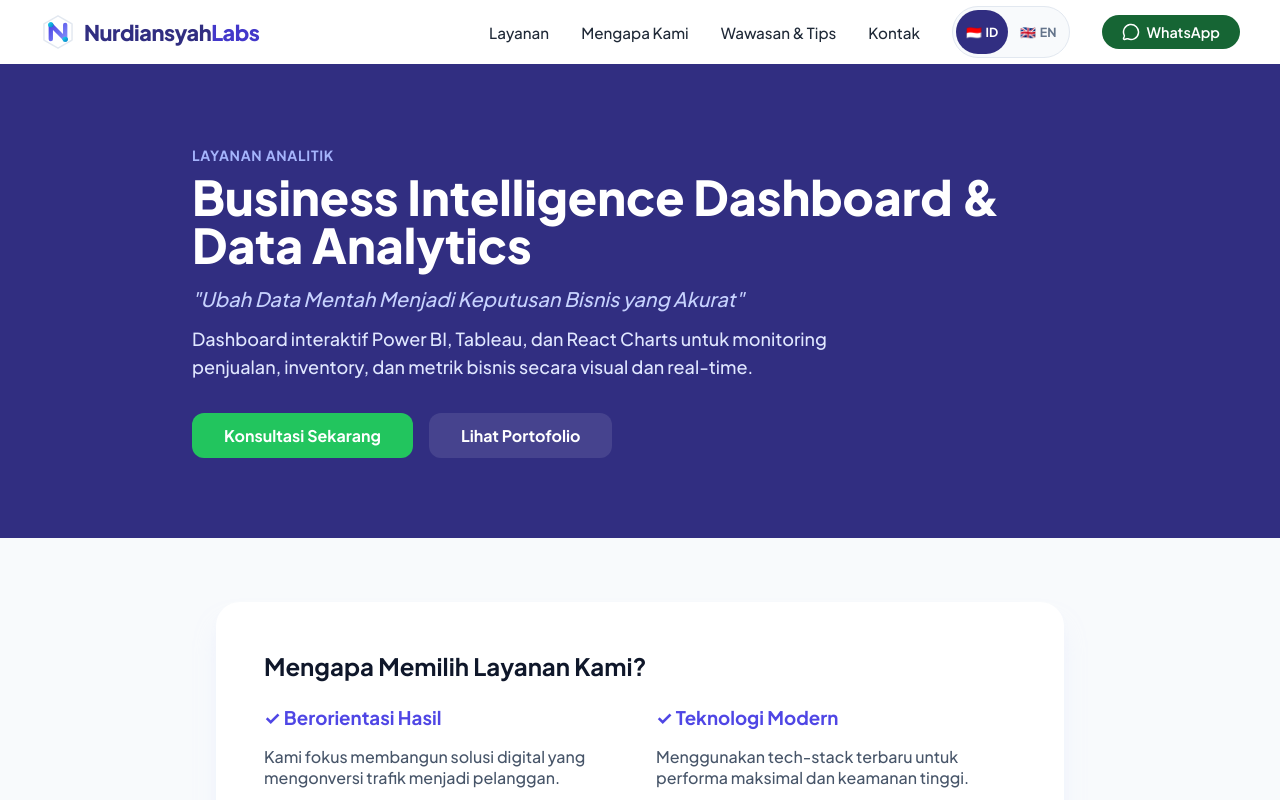
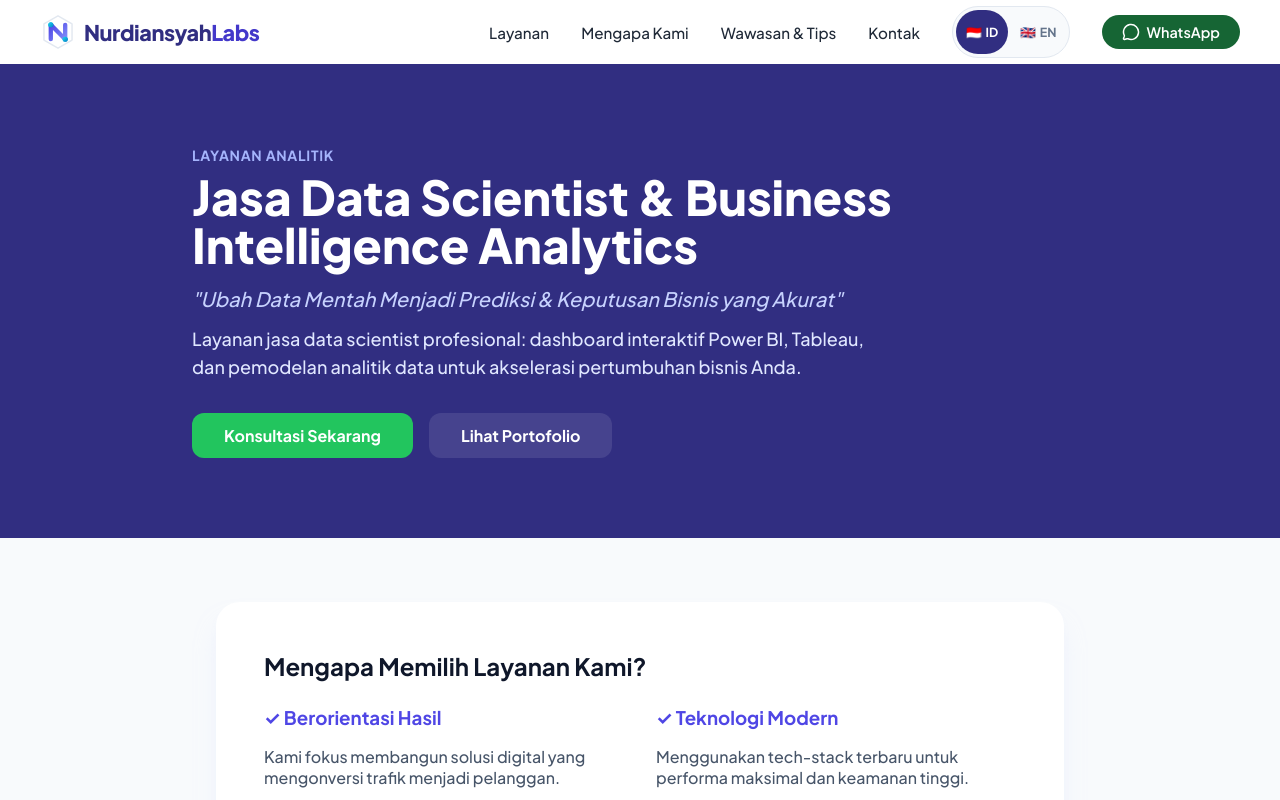
Before and after one commit to Nurdiansyah0/nurdiansyahlabs-react, a React (Vite) app: page /services/data-analyst in a window 1280 px wide. Shown: the top 800 px of the page. Built offline with nearby package versions, Linux system fonts and the light colour scheme.

Commit message:
feat(seo): target 'jasa data scientist' keyword cluster and enhance service schema

```diff
--- a/index.html
+++ b/index.html
@@ -18,7 +18,7 @@
   <!-- Primary SEO Meta -->
   <title>Konsultan Website &amp; Jasa Software Enterprise | NurdiansyahLabs</title>
   <meta name="description" content="Konsultan website dan jasa rekayasa software enterprise di Indonesia. Solusi end-to-end full SDLC dari arsitektur aplikasi web, custom ERP, hingga deployment produksi." />
-  <meta name="keywords" content="website consultant, konsultan website, konsultan website indonesia, jasa software enterprise, software engineer full sdlc, konsultan IT indonesia, jasa custom erp indonesia, software architect" />
+  <meta name="keywords" content="website consultant, konsultan website, jasa data scientist, data scientist indonesia, konsultan data science, jasa software enterprise, software engineer full sdlc, konsultan IT indonesia, jasa custom erp indonesia, software architect" />
   <link rel="canonical" href="https://nurdiansyahlabs.com/" />
 
   <!-- Open Graph / Facebook -->
@@ -130,6 +130,14 @@
                             "@type": "Offer",
                             "itemOffered": {
                                 "@type": "Service",
+                                "name": "Jasa Data Scientist & Business Intelligence",
+                                "description": "Layanan rekayasa data science, pemodelan prediktif machine learning, dan dashboard analitik bisnis interaktif."
+                            }
+                        },
+                        {
+                            "@type": "Offer",
+                            "itemOffered": {
+                                "@type": "Service",
                                 "name": "Jasa Software Enterprise & Custom ERP",
                                 "description": "Pengembangan sistem ERP kustom dan aplikasi web enterprise dengan metodologi Full SDLC."
                             }
--- a/src/components/Hero.jsx
+++ b/src/components/Hero.jsx
@@ -110,11 +110,11 @@ export default function Hero() {
                         >
                             <span className="px-3 py-1 rounded-lg bg-indigo-950/60 border border-indigo-500/20">{isIndo ? 'Konsultan Website & Software' : 'Website & Software Consultant'}</span>
                             <span className="text-slate-500">•</span>
+                            <span className="px-3 py-1 rounded-lg bg-indigo-950/60 border border-indigo-500/20">{isIndo ? 'Jasa Data Scientist & AI' : 'Data Science & AI'}</span>
+                            <span className="text-slate-500">•</span>
                             <span className="px-3 py-1 rounded-lg bg-indigo-950/60 border border-indigo-500/20">{isIndo ? 'Full SDLC Engineering' : 'Full SDLC Engineering'}</span>
                             <span className="text-slate-500">•</span>
                             <span className="px-3 py-1 rounded-lg bg-indigo-950/60 border border-indigo-500/20">{isIndo ? 'Sistem ERP Enterprise' : 'Enterprise ERP'}</span>
-                            <span className="text-slate-500">•</span>
-                            <span className="px-3 py-1 rounded-lg bg-indigo-950/60 border border-indigo-500/20">{isIndo ? 'Arsitektur Sistem & Cloud' : 'Cloud Architecture'}</span>
                         </m.div>
 
                         {/* Dual Action CTAs */}
--- a/src/data/services.json
+++ b/src/data/services.json
@@ -283,9 +283,9 @@
         },
         {
             "slug": "data-analyst",
-            "title": "Business Intelligence Dashboard & Data Analytics",
-            "tagline": "Ubah Data Mentah Menjadi Keputusan Bisnis yang Akurat",
-            "description": "Dashboard interaktif Power BI, Tableau, dan React Charts untuk monitoring penjualan, inventory, dan metrik bisnis secara visual dan real-time.",
+            "title": "Jasa Data Scientist & Business Intelligence Analytics",
+            "tagline": "Ubah Data Mentah Menjadi Prediksi & Keputusan Bisnis yang Akurat",
+            "description": "Layanan jasa data scientist profesional: dashboard interaktif Power BI, Tableau, dan pemodelan analitik data untuk akselerasi pertumbuhan bisnis Anda.",
             "category": "Layanan Analitik",
             "price": "Mulai Rp 2.500.000",
             "startingPriceIDR": 2500000,
```
